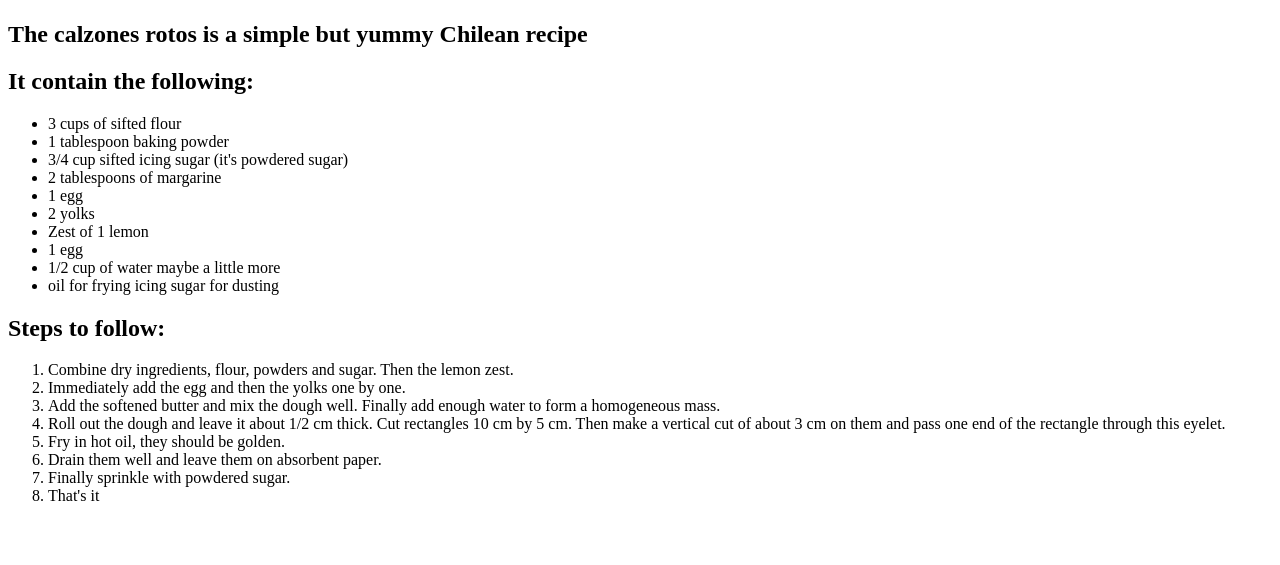
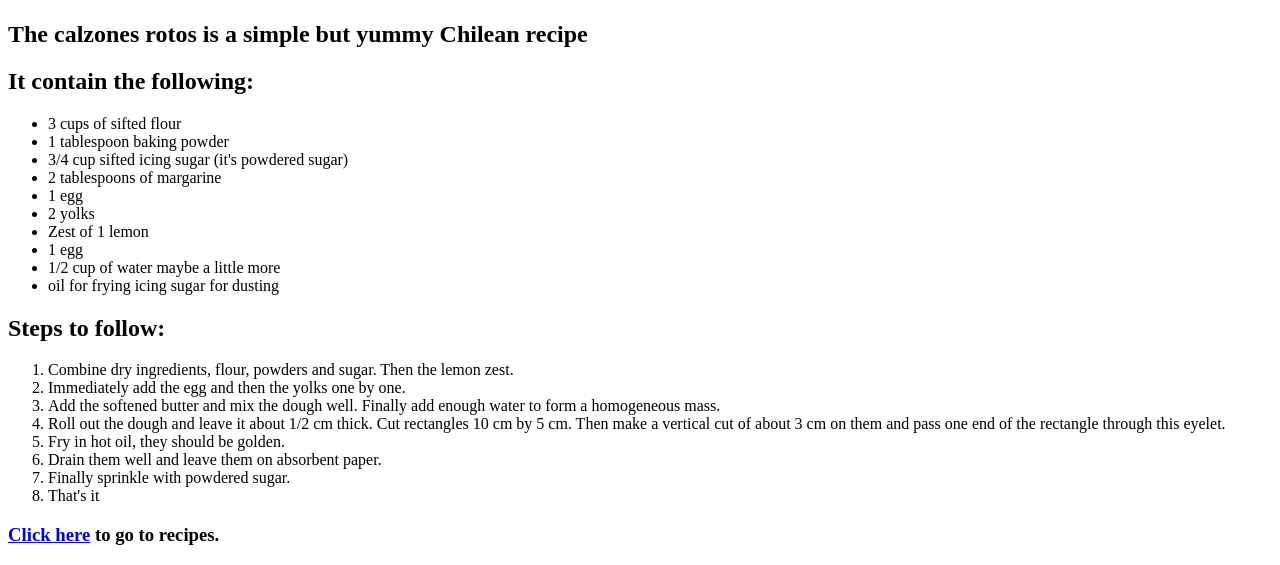
Before and after one commit to Castronimus/odin-recipes, a plain HTML site: page recipes/calzones_rotos.html in a window 1280 px wide. Shown: the part 483-1048 px from the top of the page. Before the commit the page ends 1004 px from the top, so only its background shows below. Drawn offline with Linux system fonts and the light colour scheme.

Commit message:
Add link to recipes to go back to the home page

```diff
--- a/recipes/calzones_rotos.html
+++ b/recipes/calzones_rotos.html
@@ -35,4 +35,5 @@
             <li>Finally sprinkle with powdered sugar.</li>
             <li>That's it</li>
         </ol>
+        <h3><a href="../index.html">Click here</a> to go to recipes.</h3>
     </body>
```
Also changed, not shown: recipes/chicken_curry.html (+1 -0 lines), recipes/completo.html (+1 -0 lines).
